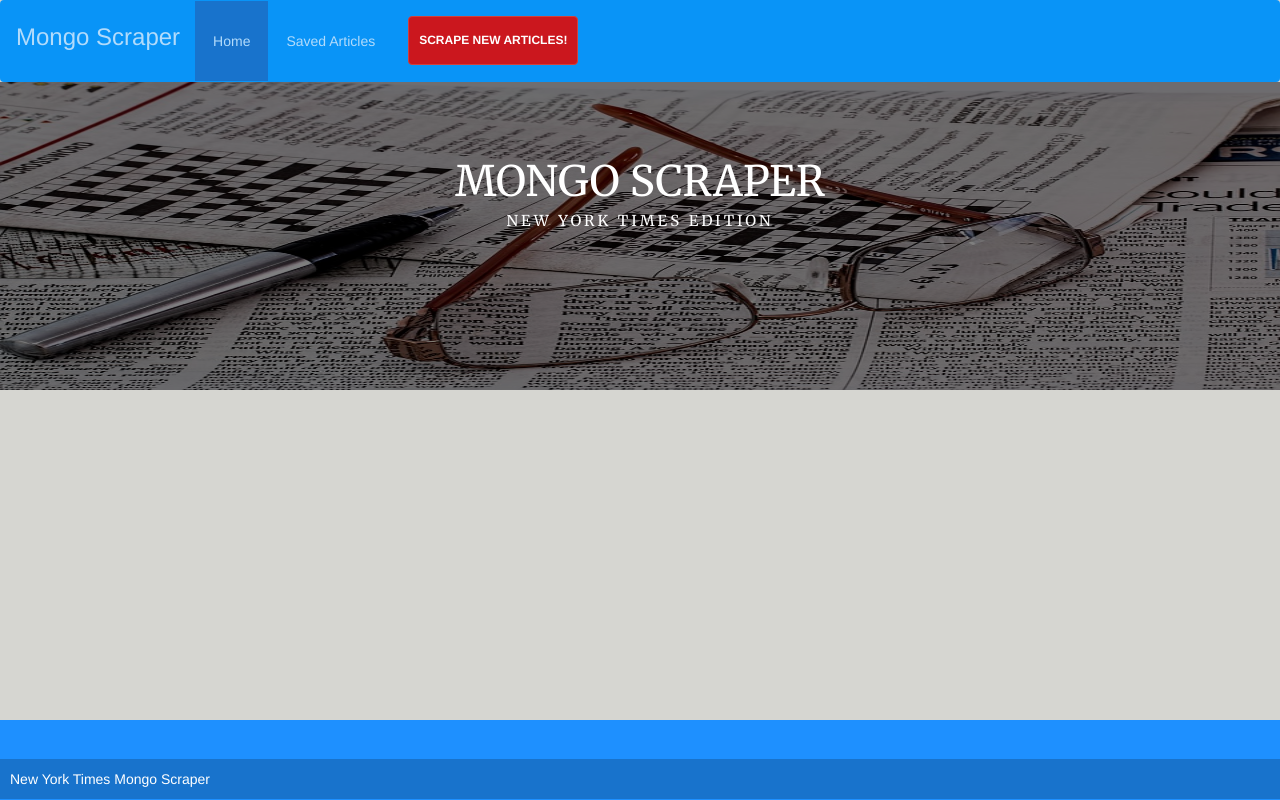
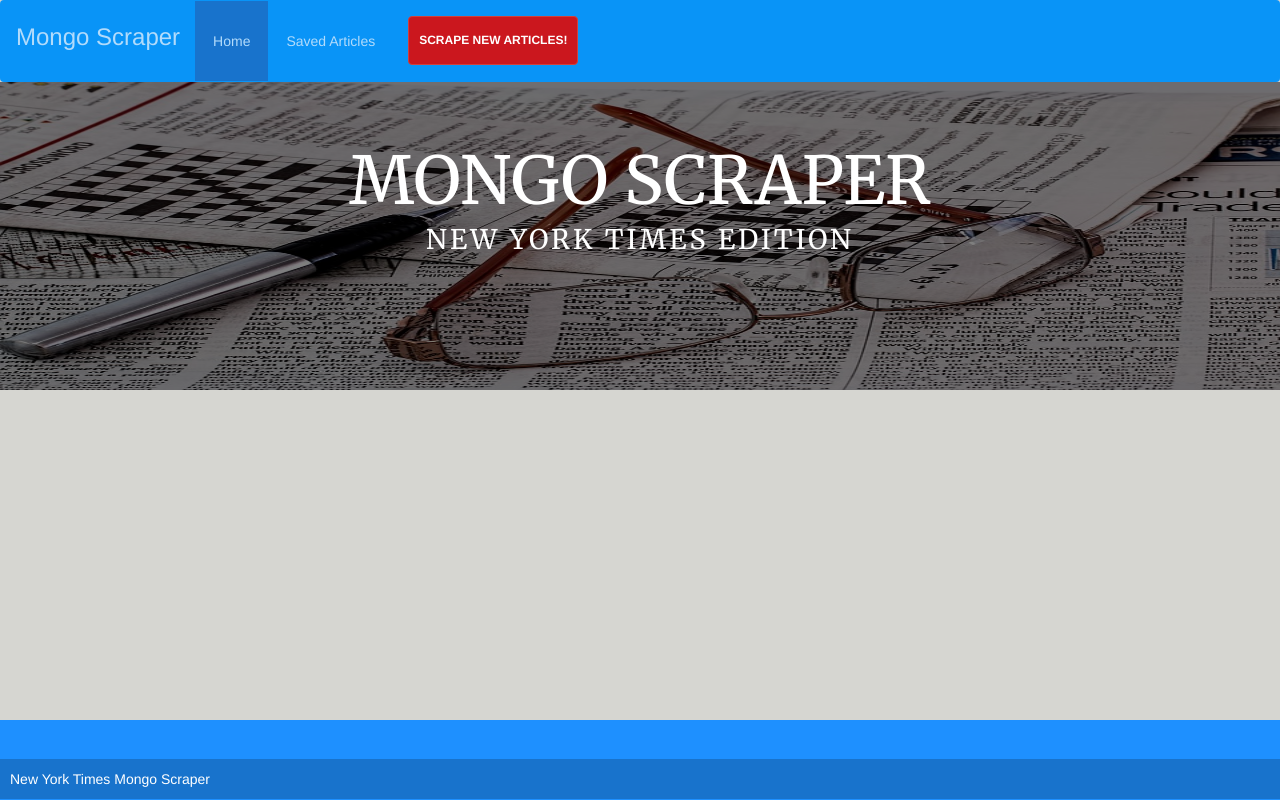
Before and after one commit to smcnaught/Mongoose-and-Cheerio-News-Scraper, a website: page public/index.html in a window 1280 px wide. Drawn offline with nearby package versions, Linux system fonts and the light colour scheme; no server answers.

Commit message:
updated styling

```diff
--- a/public/style.css
+++ b/public/style.css
@@ -81,16 +81,16 @@
     left: 50%;
     transform: translate(-50%, -50%);
     font-family: 'Merriweather', serif;
-    font-size: 42px;
+    font-size: 66px;
 }
 
 .centeredBelow {
     position: absolute;
-    top: 45%;
+    top: 51%;
     left: 50%;
     transform: translate(-50%, -50%);
     font-family: 'Merriweather', serif;
-    font-size: 15px;
+    font-size: 27px;
     letter-spacing: 3px;
 }
 
```
